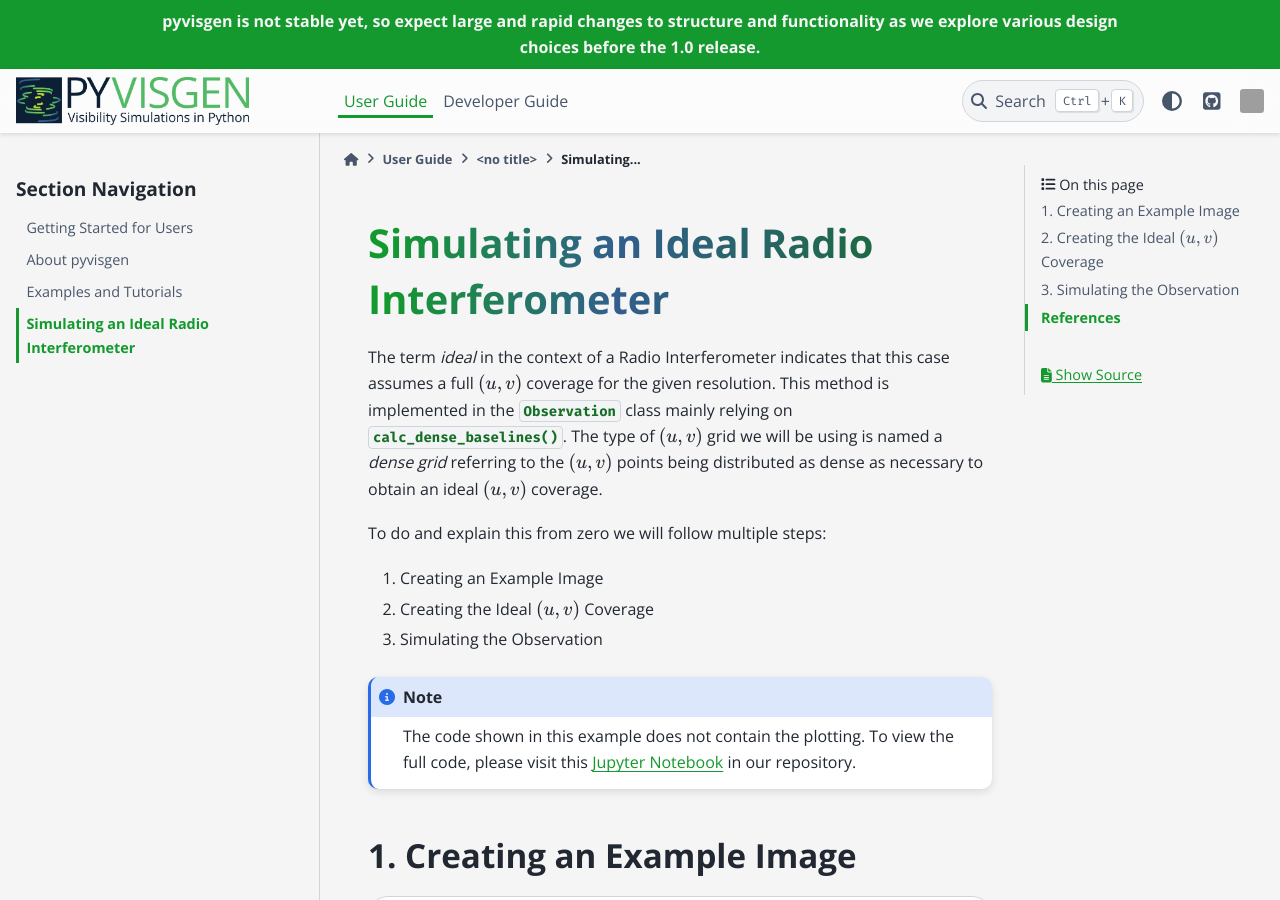
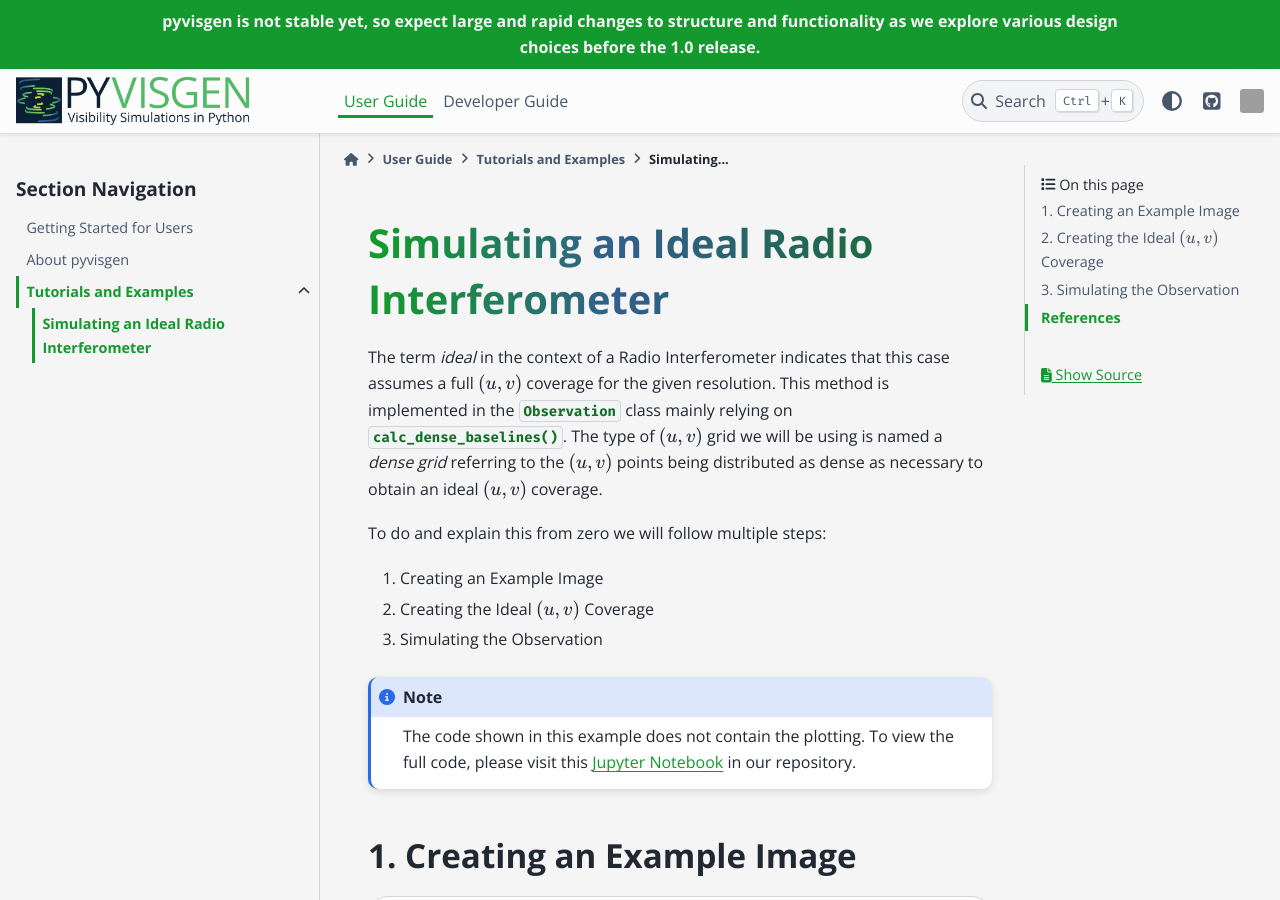
Before and after one commit to radionets-project/pyvisgen, a Sphinx documentation site: the page built from docs/user-guide/examples_tutorials/ideal_interferometer.rst, in a window 1280 px wide and 900 px high. Built offline with Sphinx 7.4.7 and the PyData theme 0.15.4, drawn with Linux system fonts in a browser that asks for light colours; pages that are not in the unit, such as notebooks, are missing from menus; the version number could not be read and is left out; some of the changed lines change nothing that is shown; some of the changed text lies outside the part shown; grey boxes are pictures that could not be loaded.

Commit message:
Fix examples and tutorials structure

```diff
--- a/docs/user-guide/examples_tutorials.rst
+++ /dev/null
@@ -1,5 +0,0 @@
-**********************
-Examples and Tutorials
-**********************
-
-.. include:: examples/ideal_interferometer.rst
--- a/docs/user-guide/examples_tutorials/index.rst
+++ b/docs/user-guide/examples_tutorials/index.rst
@@ -1,4 +1,9 @@
+**********************
+Tutorials and Examples
+**********************
+
+
 .. toctree::
-   :maxdepth: 2
+   :maxdepth: 1
 
    ideal_interferometer
--- a/docs/user-guide/index.rst
+++ b/docs/user-guide/index.rst
@@ -5,9 +5,9 @@ User Guide
 **********
 
 .. toctree::
-   :maxdepth: 2
+   :maxdepth: 1
+   :glob:
 
    getting-started
    about
-   examples_tutorials
    examples_tutorials/index
```
